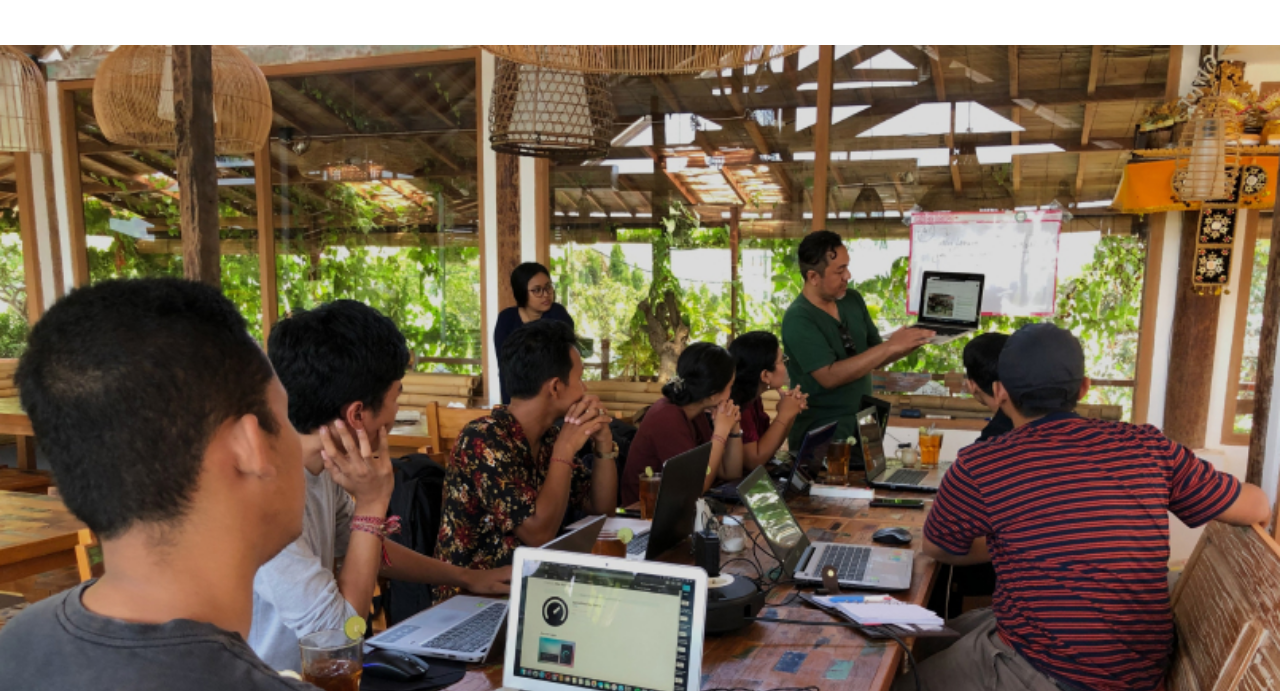
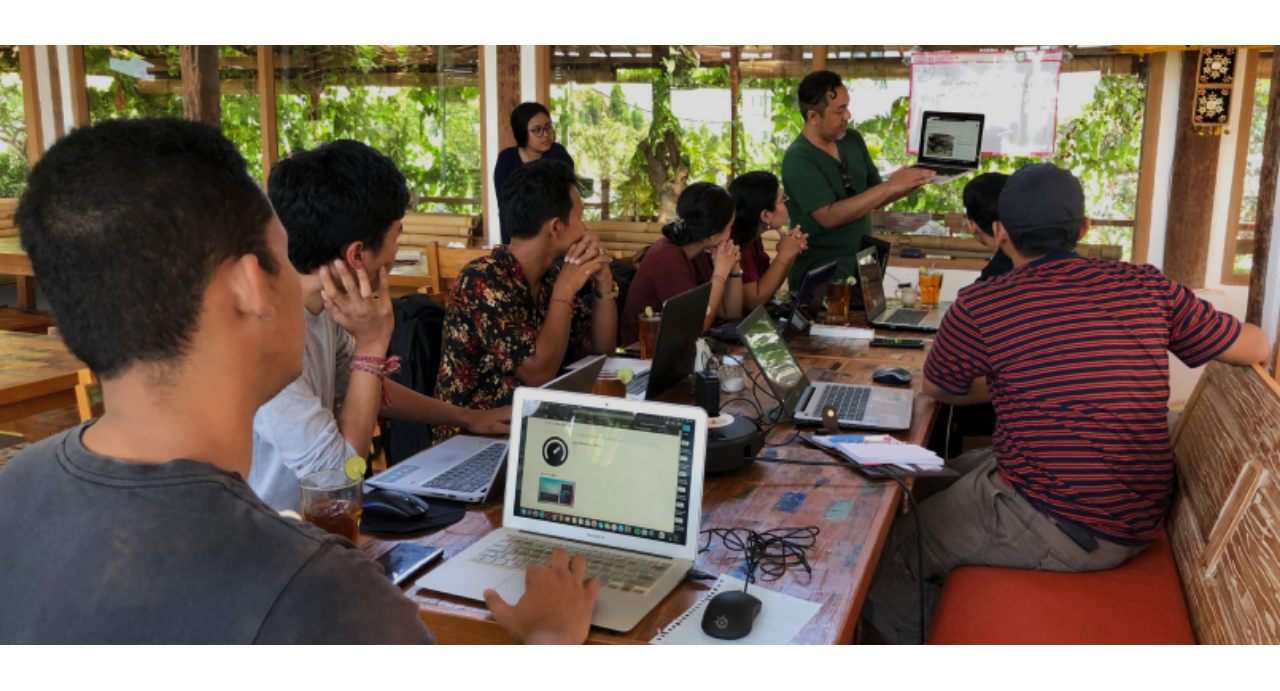
Before and after one commit to Luthfy/website-gringgo, a plain HTML site: page aboutus.html in a window 1280 px wide. Shown: the part 109-800 px from the top of the page. Drawn offline with nearby package versions, Linux system fonts and the light colour scheme.

Commit message:
update image

```diff
--- a/aboutus.html
+++ b/aboutus.html
@@ -85,8 +85,8 @@
     <!-- ENDNAVBAR -->
 
     <!-- BIGBANNER -->
-    <section id="bigBanner">
-        <img src="img/image_project.jpg" alt="image_banner" width="100%">
+    <section id="bigBanner" class="big_banner">
+        <img src="img/image_project.jpg" alt="image_banner" class="image_banner">
     </section>
     <!-- ENDBIGBANNER -->
 
--- a/css/style.css
+++ b/css/style.css
@@ -89,19 +89,10 @@
 
     }
 
-    /* #project .image-container {
-        width: 100%;
-        max-height: 450px !important;
-        overflow: hidden;
-        display: flex;
-        justify-content: center;
-    } */
-
     #project .image-container .img-project {
         width: 100%;
         height: inherit;
     }
-
 
     #profile {
         padding-top: 1rem !important;
@@ -121,6 +112,11 @@
         min-width: 0px !important;
         width: 100% !important;
     }
+
+    .image_banner {
+        width: 100%;
+        padding-top: 100px !important;
+    }
 }
 
 body {
@@ -134,6 +130,17 @@ body {
 
     #bigBanner .big-banner {
         width: 100%;
+    }
+
+    .big_banner {
+        width: 100%;
+        max-height: 75vh;
+        overflow: hidden;
+    }
+
+    .image_banner {
+        width: 100%;
+        margin-top: -160px;
     }
 
 #ilustrasi {
```
